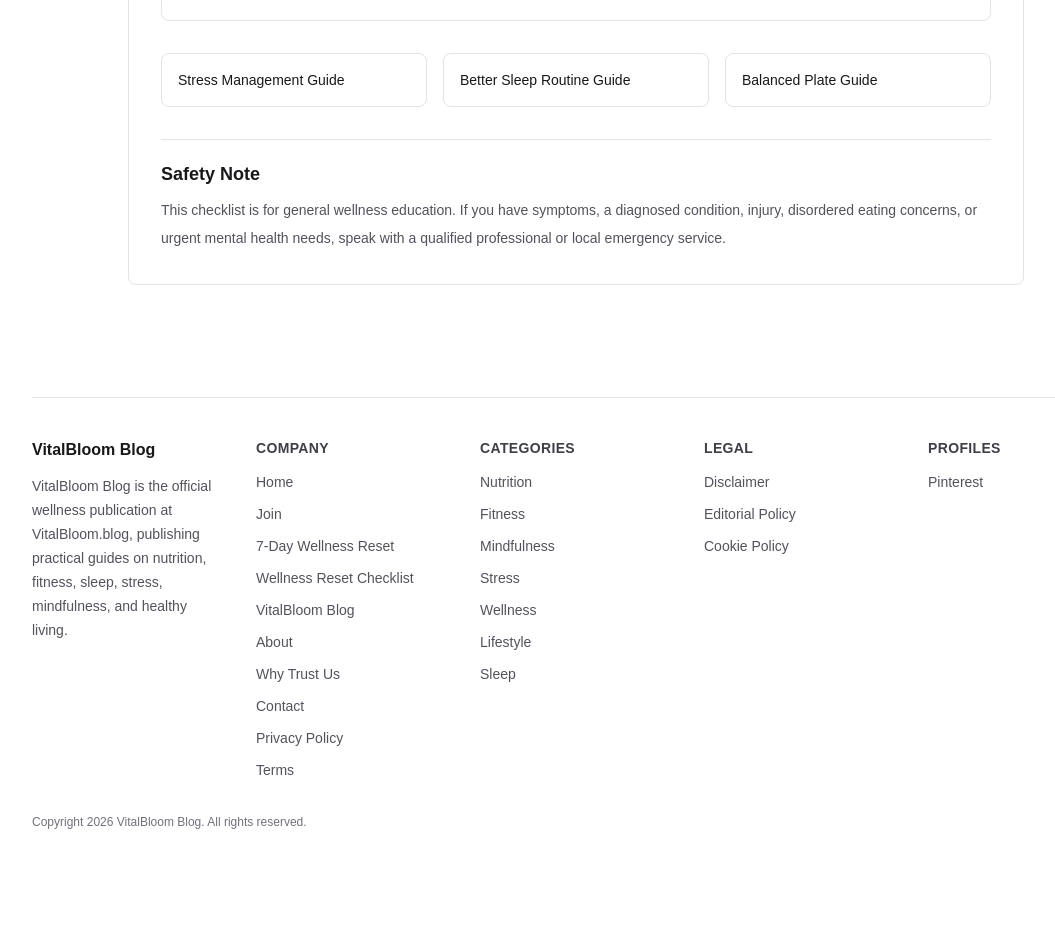
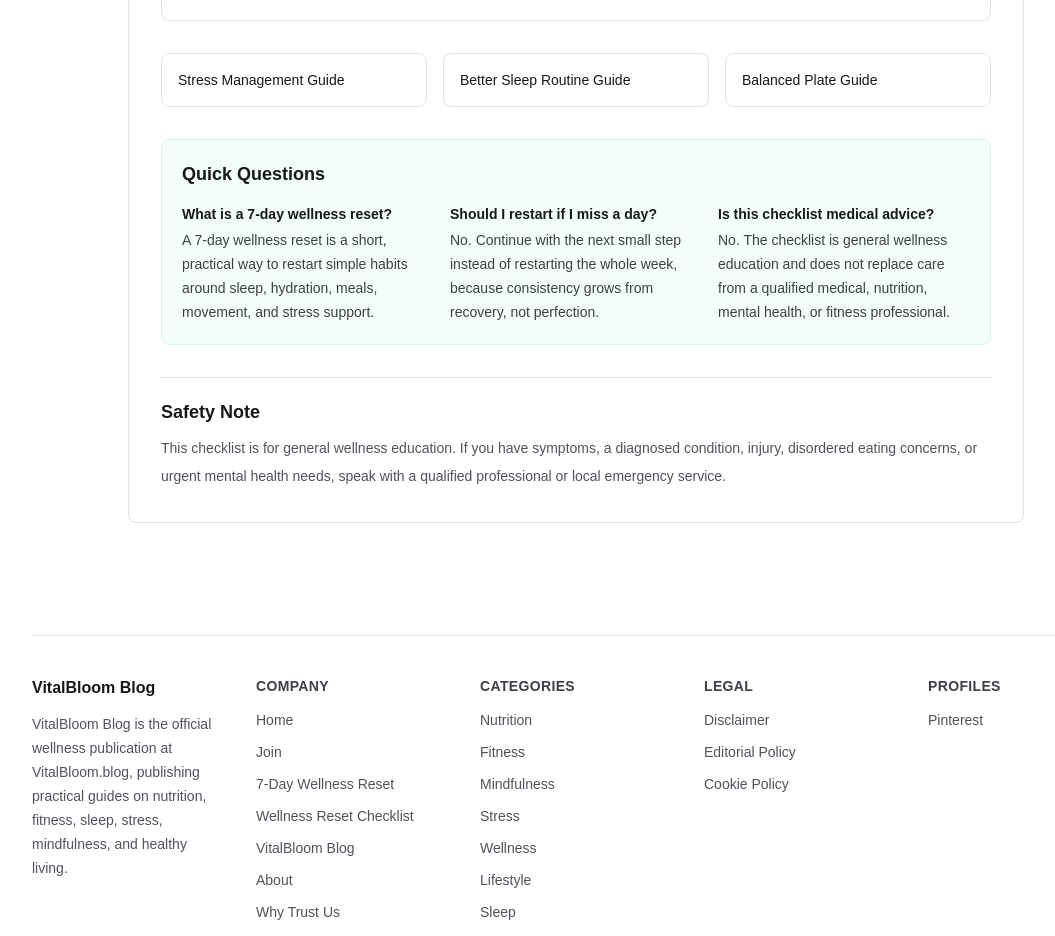
Before and after one commit to naimprince010-ship-it/vitalbloom.blog, a Next.js app: page /7-day-wellness-reset-checklist in a window 1280 px wide. Shown: the part 1480-2416 px from the top of the page, without its empty margins (64-1119 px from the left). Before the commit the page ends 2350 px from the top, so only its background shows below. Built offline with nearby package versions, Linux system fonts and the light colour scheme; no server answers.

Commit message:
Add FAQ schema to wellness reset checklist

```diff
--- a/src/app/7-day-wellness-reset-checklist/page.tsx
+++ b/src/app/7-day-wellness-reset-checklist/page.tsx
@@ -3,7 +3,7 @@ import InteractiveChecklist from "@/components/InteractiveChecklist";
 import JsonLd from "@/components/JsonLd";
 import Link from "next/link";
 import { siteConfig } from "@/config/site";
-import { breadcrumbSchema } from "@/lib/schema";
+import { breadcrumbSchema, faqPageSchema } from "@/lib/schema";
 
 const checklistSections = [
   {
@@ -109,8 +109,26 @@ const checklistBreadcrumbSchema = breadcrumbSchema([
   { name: "7-Day Wellness Reset Checklist", url: pageUrl }
 ]);
 
+const checklistFaqs = [
+  {
+    question: "What is a 7-day wellness reset?",
+    answer:
+      "A 7-day wellness reset is a short, practical way to restart simple habits around sleep, hydration, meals, movement, and stress support."
+  },
+  {
+    question: "Should I restart if I miss a day?",
+    answer:
+      "No. Continue with the next small step instead of restarting the whole week, because consistency grows from recovery, not perfection."
+  },
+  {
+    question: "Is this checklist medical advice?",
+    answer:
+      "No. The checklist is general wellness education and does not replace care from a qualified medical, nutrition, mental health, or fitness professional."
+  }
+];
+
 export const metadata: Metadata = {
-  title: "7-Day Wellness Reset Checklist",
+  title: "7-Day Wellness Reset Checklist for Simple Habits",
   description:
     "Use the VitalBloom Blog 7-Day Wellness Reset Checklist to track simple sleep, stress, nutrition, movement, and mindfulness habits for one week.",
   alternates: {
@@ -136,7 +154,8 @@ export default function SevenDayWellnessResetChecklistPage() {
         data={[
           checklistPageSchema,
           checklistHowToSchema,
-          checklistBreadcrumbSchema
+          checklistBreadcrumbSchema,
+          faqPageSchema("7-day-wellness-reset-checklist", checklistFaqs)
         ]}
       />
       <article className="w-full max-w-4xl rounded-lg border border-zinc-200 bg-white p-6 sm:p-8">
@@ -222,6 +241,24 @@ export default function SevenDayWellnessResetChecklistPage() {
           </Link>
         </section>
 
+        <section className="mt-8 rounded-lg border border-emerald-100 bg-emerald-50/60 p-5">
+          <h2 className="text-lg font-semibold text-zinc-900">
+            Quick Questions
+          </h2>
+          <div className="mt-4 grid gap-4 sm:grid-cols-3">
+            {checklistFaqs.map((faq) => (
+              <div key={faq.question}>
+                <h3 className="text-sm font-semibold text-zinc-900">
+                  {faq.question}
+                </h3>
+                <p className="mt-1 text-sm leading-6 text-zinc-700">
+                  {faq.answer}
+                </p>
+              </div>
+            ))}
+          </div>
+        </section>
+
         <section className="mt-8 border-t border-zinc-200 pt-5 text-sm leading-7 text-zinc-600">
           <h2 className="text-lg font-semibold text-zinc-900">
             Safety Note
```
